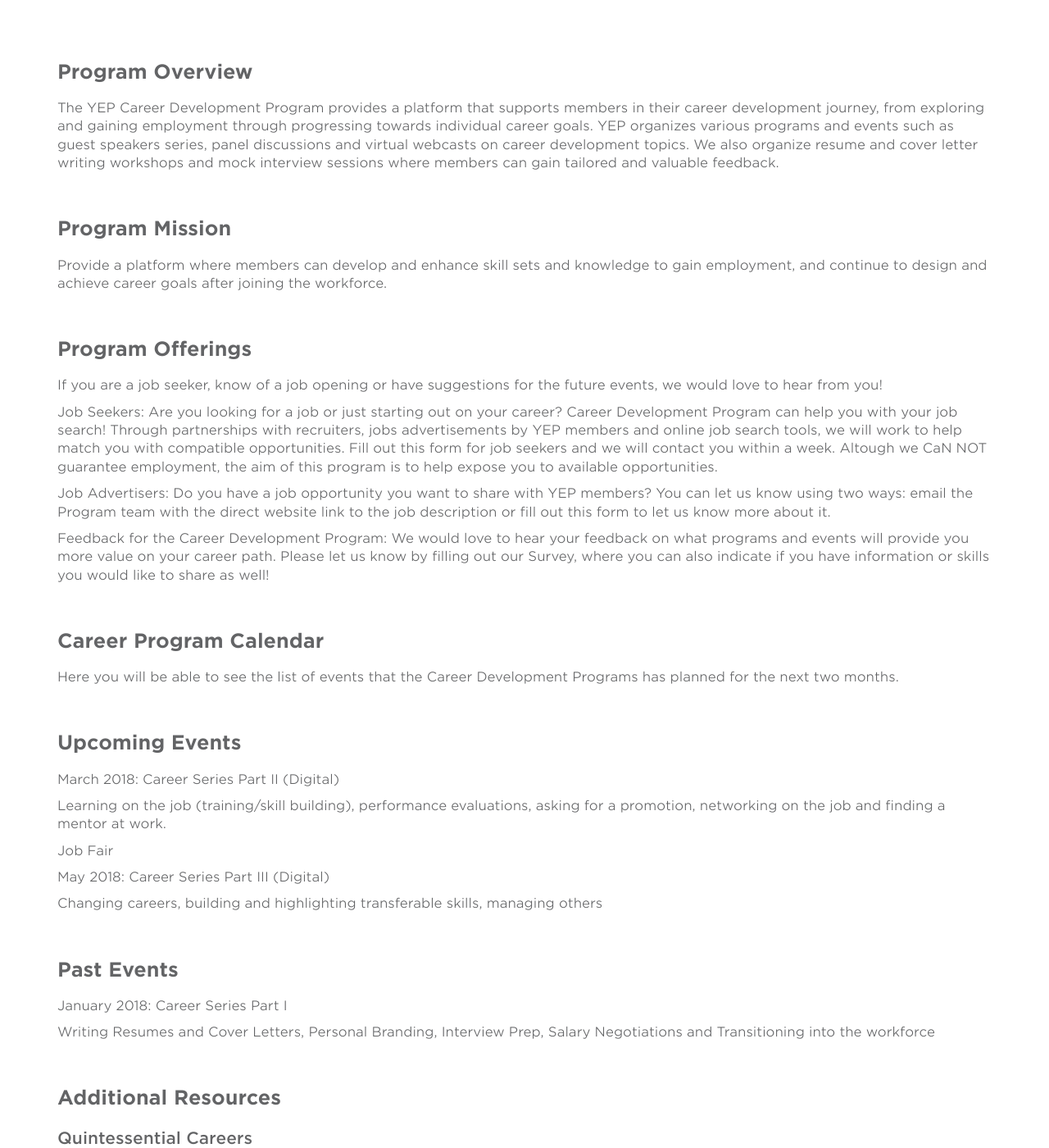
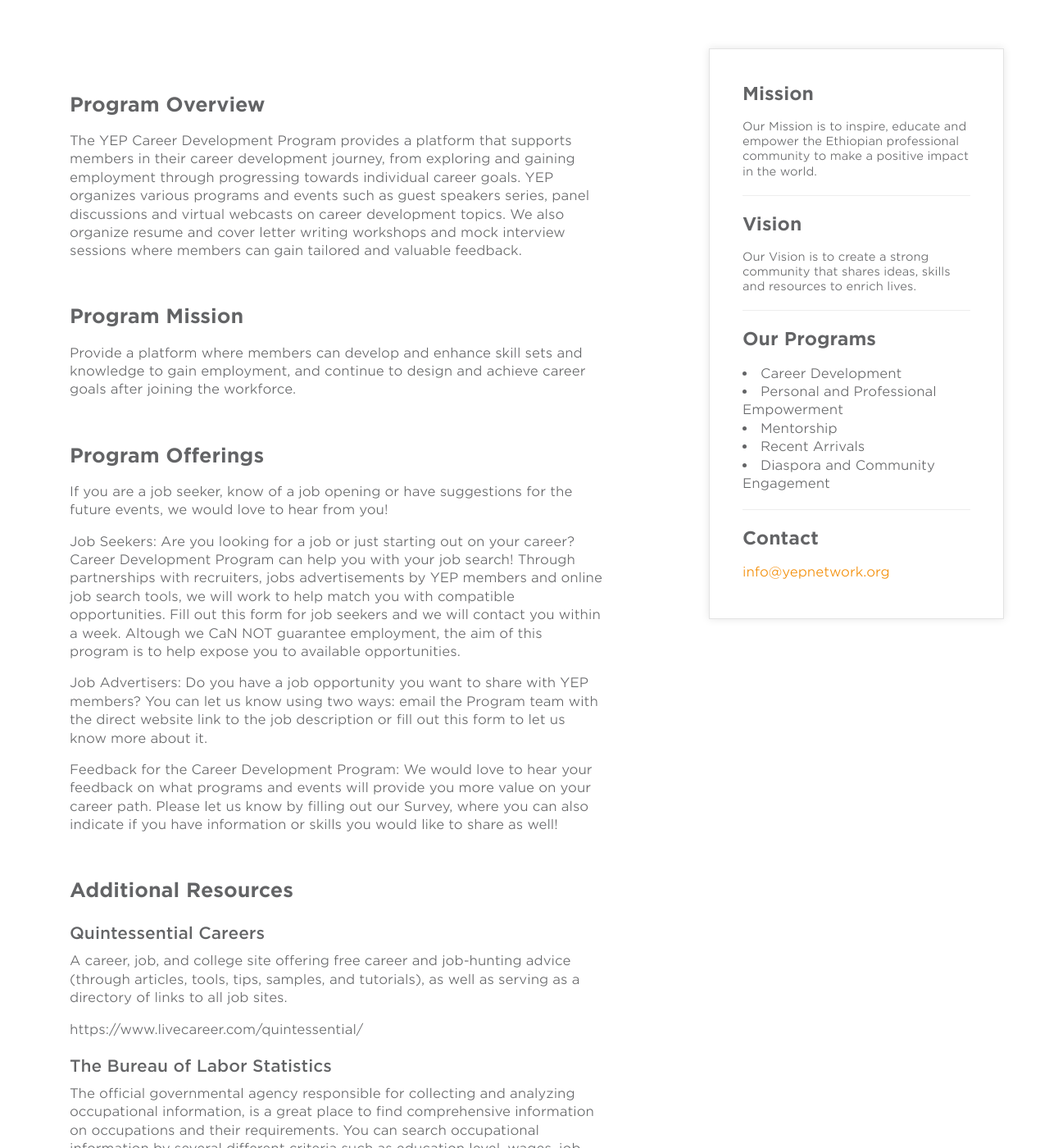
Before and after one commit to YEPNetwork/yepnetwork.github.io, a Jekyll site: the page built from _programs/career-development.html, in a window 1280 px wide and 1400 px high, scrolled down 331 px. Shown: the whole window at 82% size. Built offline with Jekyll 4.4.1, drawn with Linux system fonts in a browser that asks for light colours; nearby versions of some CDN libraries.

Commit message:
Update career-development.html

```diff
--- a/_programs/career-development.html
+++ b/_programs/career-development.html
@@ -6,79 +6,30 @@
 categories:
 - programs
 ---
-<h2>Program Overview</h2>
-
-<p>
-The YEP Career Development Program provides a platform that supports members in their career development journey,
+<div class="content">
+      <div class="container">
+          <div class="row">
+               <div class="col-sm-7 col-md-7">
+                  <h2>Program Overview</h2>
+<p>The YEP Career Development Program provides a platform that supports members in their career development journey,
 from exploring and gaining employment through progressing towards individual career goals.
 YEP organizes various programs and events such as guest speakers series, panel discussions and
 virtual webcasts on career development topics. We also organize resume and cover letter writing workshops and
-mock interview sessions where members can gain tailored and valuable feedback.
-</p>
+mock interview sessions where members can gain tailored and valuable feedback.</p>
 
 <h2>Program Mission</h2>
 
-<p>
-Provide a platform where members can develop and enhance skill sets and knowledge to gain employment, and continue to design and achieve career goals after joining the workforce.
-</p>
+<p>Provide a platform where members can develop and enhance skill sets and knowledge to gain employment, and continue to design and achieve career goals after joining the workforce.</p>
 
 <h2>Program Offerings</h2>
 
-<p>
-If you are a job seeker, know of a job opening or have suggestions for the future events, we would love to hear from you!
-</p>
+<p>If you are a job seeker, know of a job opening or have suggestions for the future events, we would love to hear from you!</p>
 
-<p>
-Job Seekers: Are you looking for a job or just starting out on your career? Career Development Program can help you with your job search! Through partnerships with recruiters, jobs advertisements by YEP members and online job search tools, we will work to help match you with compatible opportunities. Fill out this form for job seekers and we will contact you within a week. Altough we CaN NOT guarantee employment, the aim of this program is to help expose you to available opportunities.
-</p>
+<p>Job Seekers: Are you looking for a job or just starting out on your career? Career Development Program can help you with your job search! Through partnerships with recruiters, jobs advertisements by YEP members and online job search tools, we will work to help match you with compatible opportunities. Fill out this form for job seekers and we will contact you within a week. Altough we CaN NOT guarantee employment, the aim of this program is to help expose you to available opportunities.</p>
 
-<p>
-Job Advertisers: Do you have a job opportunity you want to share with YEP members? You can let us know using two ways: email the Program team with the direct website link to the job description or fill out this form to let us know more about it.
-</p>
+<p>Job Advertisers: Do you have a job opportunity you want to share with YEP members? You can let us know using two ways: email the Program team with the direct website link to the job description or fill out this form to let us know more about it. </p>
 
-<p>
-Feedback for the Career Development Program: We would love to hear your feedback on what programs and events will provide you more value on your career path. Please let us know by filling out our Survey, where you can also indicate if you have information or skills you would like to share as well!
-</p>
-
-<h2>Career Program Calendar</h2>
-
-<p>
-Here you will be able to see the list of events that the Career Development Programs has planned for the next two months.
-</p>
-
-<div class="margin-top-2 margin-bottom-2">
-
-<h2>Upcoming Events</h2>
-
-<p>
-March 2018: Career Series Part II (Digital)
-</p>
-
-<p>
-Learning on the job (training/skill building), performance evaluations, asking for a promotion, networking on the job and finding a mentor at work.
-</p>
-
-<p>
-Job Fair
-</p>
-
-<p>
-May 2018: Career Series Part III (Digital)
-</p>
-
-<p>
-Changing careers, building and highlighting transferable skills, managing others
-</p>
-
-<h2>Past Events</h2>
-
-<p>
-January 2018: Career Series Part I
-</p>
-
-<p>
-Writing Resumes and Cover Letters, Personal Branding, Interview Prep, Salary Negotiations and Transitioning into the workforce
-</p>
+<p>Feedback for the Career Development Program: We would love to hear your feedback on what programs and events will provide you more value on your career path. Please let us know by filling out our Survey, where you can also indicate if you have information or skills you would like to share as well!</p>
 
 <h2>Additional Resources</p>
 
@@ -130,3 +81,29 @@
   <li>http://www.vault.com/</li>
   <li>https://www.themuse.com/</li>
 </ul>
+</div>
+       <div class="col-sm-5 col-md-4 col-md-offset-1">
+         <aside class="sidebar">
+
+   <div class="well">
+    <h2>Mission </h2>
+    <p> Our Mission is to inspire, educate and empower the Ethiopian professional community to make a positive impact in the world.</p>
+    <hr>
+    <h2> Vision</h2>
+      <p> Our Vision is to create a strong community that shares ideas, skills and resources to enrich lives.</p>                              <hr>
+      <h2>Our Programs</h2>
+      <li>Career Development </li>
+      <li>Personal and Professional Empowerment </li>
+      <li>Mentorship </li>
+      <li>Recent Arrivals</li>
+      <li>Diaspora and Community Engagement</li>
+    <hr>
+     <h2>Contact</h2>
+     <a href="mailto:info@yepnetwork.org">info@yepnetwork.org</a>
+ </p>
+      </div>
+          </aside>
+            </div>
+            </div><!-- /.row -->
+            </div><!--/.container-->
+        </div><!-- /.content -->
```
